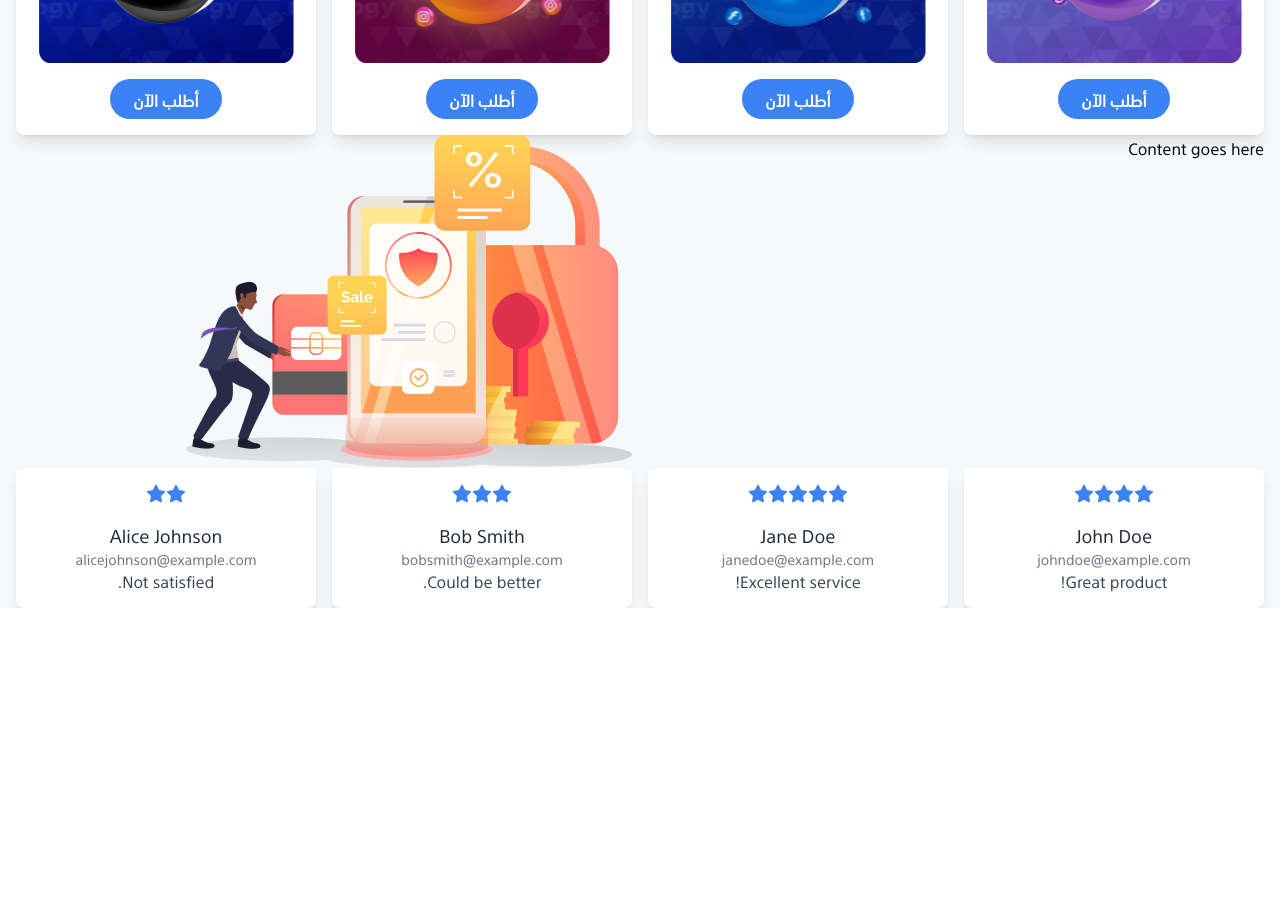
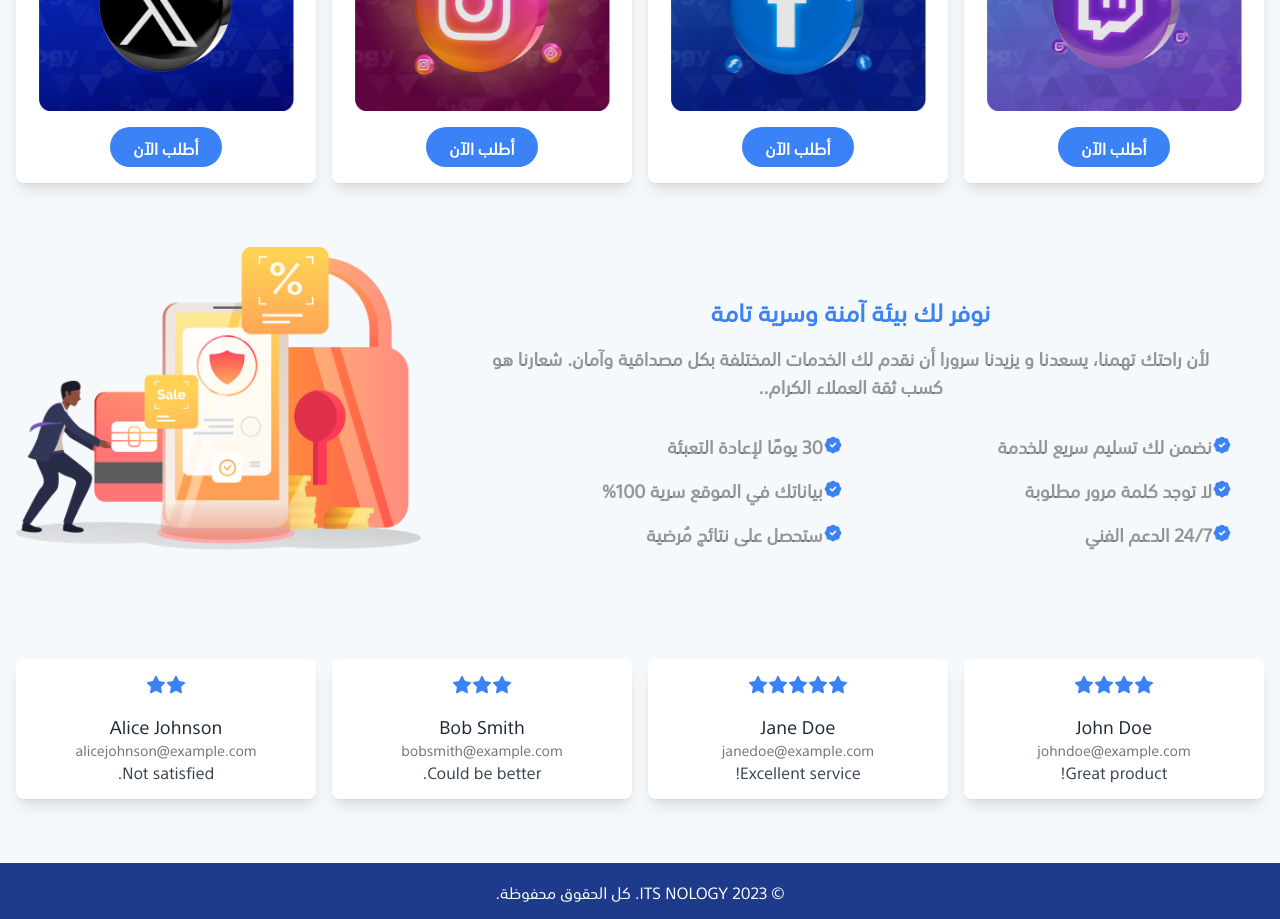
Before and after one commit to itsnology/itsnology, a Next.js app: page / in a window 1280 px wide. Shown: the part 1100-2019 px from the top of the page. Before the commit the page ends 1708 px from the top, so only its background shows below. Built offline with nearby package versions, Linux system fonts and the light colour scheme.

Commit message:
finish the second half

```diff
--- a/components/menuservices.jsx
+++ b/components/menuservices.jsx
@@ -75,14 +75,14 @@ const MenuService = () => {
    }, []);
 
    return (
-      <div>
+      <div className=" mb-16">
          <h1
-            className="text-4xl font-bold  mt-4 mb-4 text-center text-blue-500"
+            className="text-4xl font-bold  mt-16 mb-4 text-center text-blue-500"
             id="menu"
          >
             الخدمات التي نقدمها
          </h1>
-         <h4 className="text-xl font-semibold mb-8 text-center">
+         <h4 className="text-xl font-semibold mb-8 text-center text-black/40">
             أنقر على الخدمة لتتمتع بعروضنا
          </h4>
          {isLoading ? (
--- a/components/rating.jsx
+++ b/components/rating.jsx
@@ -1,7 +1,7 @@
 "use client";
-
 import { useState } from "react";
 import { IconStarFilled } from "@tabler/icons-react";
+import { IconDiscountCheckFilled } from "@tabler/icons-react";
 import Image from "next/image";
 import securityrate from "@pics/banners/securityrate.png";
 
@@ -34,21 +34,78 @@ const Rating = () => {
    ]);
 
    return (
-      <div className="container mx-auto px-4">
-         <div className="grid grid-cols-1 sm:grid-cols-2 gap-4">
-            <div className="sm:col-span-4/12 sm:order-2">
+      <div className="container mx-auto mt-16">
+         <div className="grid grid-cols-1 md:grid-cols-12 gap-4 mb-16 px-4 ">
+            <div className="md:col-span-4 md:order-2 ">
                <Image src={securityrate} alt="Image" />
             </div>
-            <div className="sm:col-span-8/12 sm:order-1">
-               <p>Content goes here</p>
+            <div className="md:col-span-8 md:order-1 p-8 ">
+               <h1
+                  className="text-2xl font-bold  mt-4 mb-4 text-center text-blue-500"
+                  id="menu"
+               >
+                  نوفر لك بيئة آمنة وسرية تامة{" "}
+               </h1>
+               <h4 className="text-lg font-semibold mb-8 text-center text-black/40">
+                  لأن راحتك تهمنا، يسعدنا و يزيدنا سرورا أن نقدم لك الخدمات
+                  المختلفة بكل مصداقية وآمان. شعارنا هو كسب ثقة العملاء الكرام..{" "}
+               </h4>
+
+               <div className="grid grid-cols-2 gap-4 mb-4">
+                  <div className=" flex items-center">
+                     <IconDiscountCheckFilled className="w-5 h-5 text-blue-500" />
+                     <h4 className="text-lg font-semibold ml-3  text-black/40">
+                        نضمن لك تسليم سريع للخدمة
+                     </h4>
+                  </div>
+
+                  <div className=" flex items-center">
+                     <IconDiscountCheckFilled className="w-5 h-5 text-blue-500" />
+                     <h4 className="text-lg font-semibold ml-3 text-black/40">
+                        30 يومًا لإعادة التعبئة
+                     </h4>
+                  </div>
+               </div>
+
+               <div className="grid grid-cols-2 gap-4 mb-4">
+                  <div className=" flex items-center">
+                     <IconDiscountCheckFilled className="w-5 h-5 text-blue-500" />
+                     <h4 className="text-lg font-semibold ml-3  text-black/40">
+                        لا توجد كلمة مرور مطلوبة{" "}
+                     </h4>
+                  </div>
+
+                  <div className=" flex items-center">
+                     <IconDiscountCheckFilled className="w-5 h-5 text-blue-500" />
+                     <h4 className="text-lg font-semibold ml-3 text-black/40">
+                        بياناتك في الموقع سرية 100%{" "}
+                     </h4>
+                  </div>
+               </div>
+
+               <div className="grid grid-cols-2 gap-4 mb-4">
+                  <div className=" flex items-center">
+                     <IconDiscountCheckFilled className="w-5 h-5 text-blue-500" />
+                     <h4 className="text-lg font-semibold ml-3  text-black/40">
+                        24/7 الدعم الفني{" "}
+                     </h4>
+                  </div>
+
+                  <div className=" flex items-center">
+                     <IconDiscountCheckFilled className="w-5 h-5 text-blue-500" />
+                     <h4 className="text-lg font-semibold ml-3 text-black/40">
+                        ستحصل على نتائج مُرضية{" "}
+                     </h4>
+                  </div>
+               </div>
             </div>
          </div>
 
-         <div className="grid grid-cols-1 gap-4 sm:grid-cols-2 md:grid-cols-3 lg:grid-cols-4">
+         <div className="grid grid-cols-1 gap-4 sm:grid-cols-2 md:grid-cols-3 lg:grid-cols-4 px-4 ">
             {ratings.map((rating, index) => (
                <div
                   key={index}
-                  className="flex flex-col items-center justify-between h-full p-4 rounded-lg shadow-lg bg-white hover:shadow-2xl "
+                  className="flex flex-col items-center justify-between h-full p-4 rounded-lg shadow-lg bg-white hover:shadow-2xl px-8 py-4 "
                >
                   <div className="flex items-center mb-4" dir="ltr">
                      {[...Array(rating.rating)].map((_, index) => (
@@ -66,6 +123,9 @@ const Rating = () => {
                </div>
             ))}
          </div>
+         <div className="w-full bg-blue-900  text-center p-4 mt-16 text-white">
+            © 2023 ITS NOLOGY. كل الحقوق محفوظة.
+         </div>
       </div>
    );
 };
```
